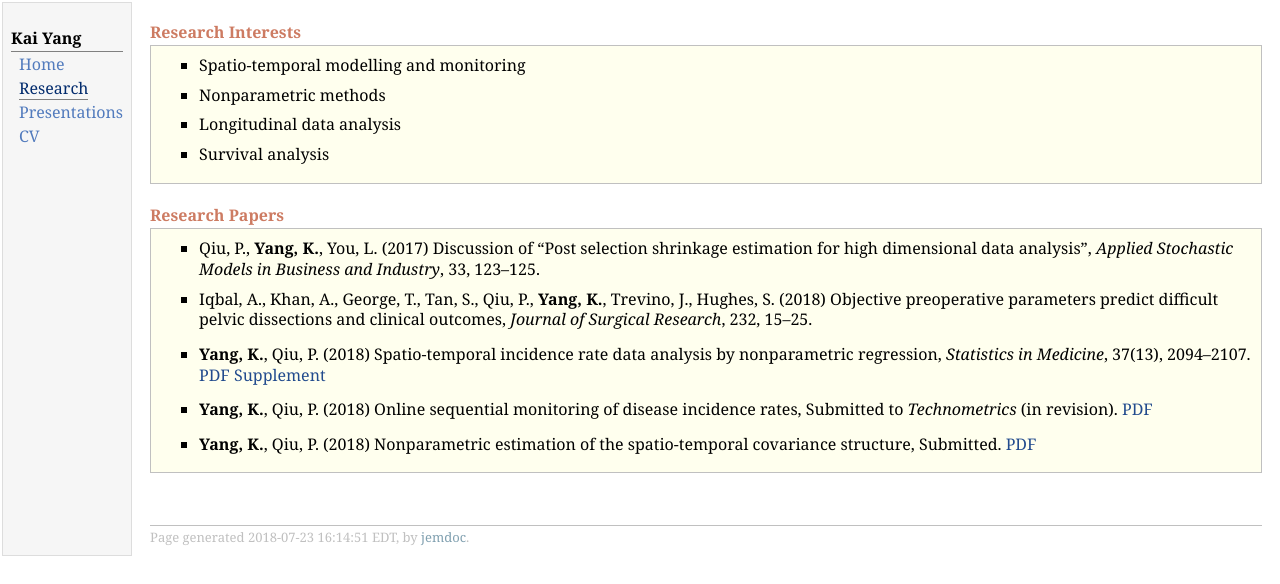
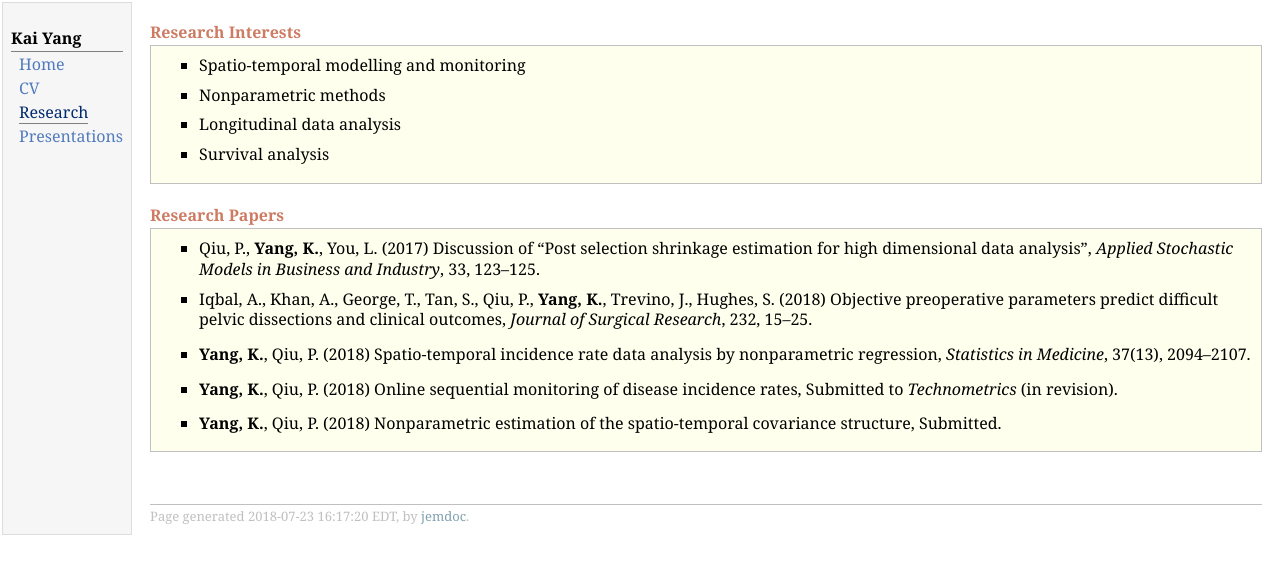
Before and after one commit to yklmy1994121/yklmy1994121.github.io, a plain HTML site: page research.html in a window 1280 px wide. Drawn offline with Linux system fonts and the light colour scheme.

Commit message:
Add files via upload

```diff
--- a/research.html
+++ b/research.html
@@ -13,9 +13,9 @@
 <td id="layout-menu">
 <div class="menu-category">Kai Yang</div>
 <div class="menu-item"><a href="index.html">Home</a></div>
+<div class="menu-item"><a href="cv.html">CV</a></div>
 <div class="menu-item"><a href="research.html" class="current">Research</a></div>
 <div class="menu-item"><a href="presentations.html">Presentations</a></div>
-<div class="menu-item"><a href="cv.html">CV</a></div>
 </td>
 <td id="layout-content">
 <div class="infoblock">
@@ -47,24 +47,23 @@ Objective preoperative parameters predict difficult pelvic dissections and clini
 </ul>
 <ul>
 <li><p><b>Yang, K.</b>, Qiu, P. (2018) Spatio-temporal incidence rate data analysis by nonparametric regression,
-<i>Statistics in Medicine</i>, 37(13), 2094&ndash;2107. <a href="https://drive.google.com/file/d/1MrlkvVckHG6uONrfmw2f88xuxmjUuPCW/view?usp=sharing">PDF</a>
-<a href="https://drive.google.com/open?id=1k6him0btQQ-18yjmsqz9Vis7FyZm006u">Supplement</a></p>
+<i>Statistics in Medicine</i>, 37(13), 2094&ndash;2107.</p>
 </li>
 </ul>
 <ul>
 <li><p><b>Yang, K.</b>, Qiu, P. (2018) Online sequential monitoring of disease incidence rates,
-Submitted to <i>Technometrics</i> (in revision). <a href="https://drive.google.com/file/d/1TJY_rOhJ3k39SJbL-5Eqdj9XW9kH_hGv/view?usp=sharing">PDF</a></p>
+Submitted to <i>Technometrics</i> (in revision).</p>
 </li>
 </ul>
 <ul>
 <li><p><b>Yang, K.</b>, Qiu, P. (2018) Nonparametric estimation of the spatio-temporal covariance structure,
-Submitted. <a href="https://drive.google.com/file/d/1fTf1BlHgVxab0BPtLR7XRmlbXtD6IPAd/view?usp=sharing">PDF</a></p>
+Submitted.</p>
 </li>
 </ul>
 </div></div>
 <div id="footer">
 <div id="footer-text">
-Page generated 2018-07-23 16:14:51 EDT, by <a href="http://jemdoc.jaboc.net/">jemdoc</a>.
+Page generated 2018-07-23 16:17:20 EDT, by <a href="http://jemdoc.jaboc.net/">jemdoc</a>.
 </div>
 </div>
 </td>
```
Also changed, not shown: 1 other file.
